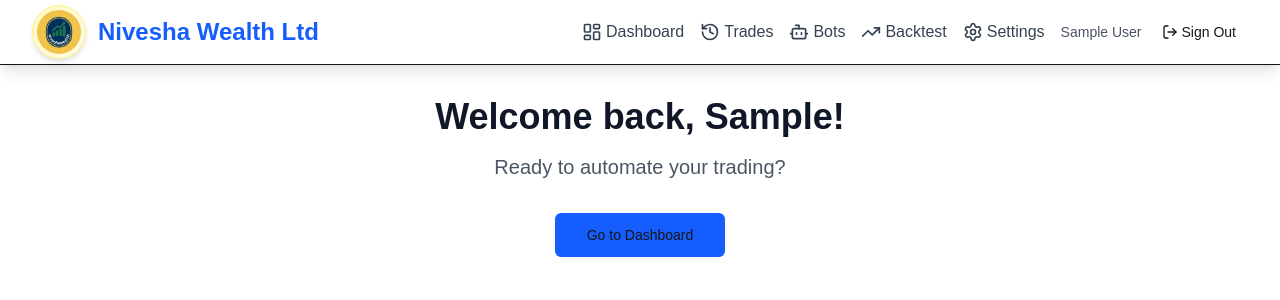
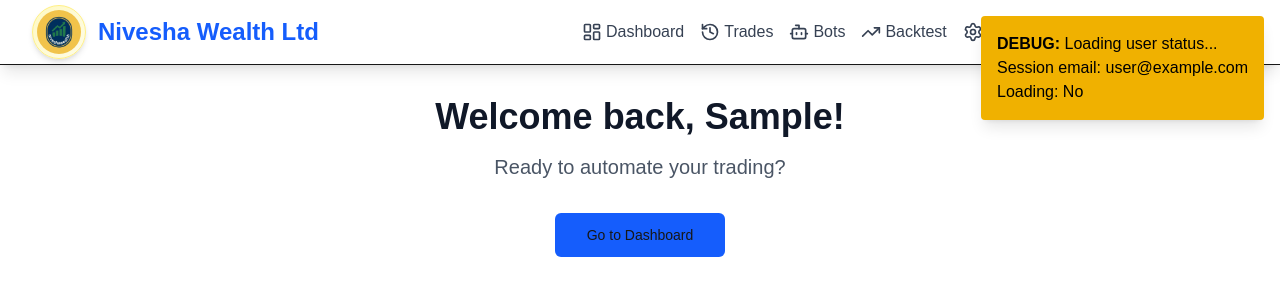
Before and after one commit to mail4arasu/tradebot, a Next.js app: page / in a window 1280 px wide. Shown: the top 300 px of the page. Built offline with nearby package versions, Linux system fonts and the light colour scheme; no server answers; the database is empty; sample sign-in values are in the browser's storage.

Commit message:
Update: 2025-10-01 10:34:58

```diff
--- a/src/components/ZerodhaNotifications.tsx
+++ b/src/components/ZerodhaNotifications.tsx
@@ -153,9 +153,35 @@ export default function ZerodhaNotifications() {
     return null
   }
 
-  // Don't show modal if conditions not met
-  if (!showModal || !statusData || statusData.status.canTrade || sessionDismissed) {
-    return null
+  // Always show a debug banner when user is logged in
+  if (!statusData) {
+    return (
+      <div className="fixed top-4 right-4 z-50 bg-yellow-500 text-black p-4 rounded shadow-lg">
+        <p><strong>DEBUG:</strong> Loading user status...</p>
+        <p>Session email: {session.user.email}</p>
+        <p>Loading: {loading ? 'Yes' : 'No'}</p>
+      </div>
+    )
+  }
+
+  // Show debug info even if modal is not shown
+  if (!showModal || statusData.status.canTrade || sessionDismissed) {
+    return (
+      <div className="fixed top-4 right-4 z-50 bg-green-500 text-black p-4 rounded shadow-lg max-w-sm">
+        <p><strong>DEBUG:</strong> Status loaded</p>
+        <p>User: {statusData.user.name}</p>
+        <p>Email: {statusData.user.email}</p>
+        <p>Can Trade: {statusData.status.canTrade ? 'Yes' : 'No'}</p>
+        <p>Status: {statusData.status.status}</p>
+        <p>Modal dismissed: {sessionDismissed ? 'Yes' : 'No'}</p>
+        <button
+          onClick={() => setSessionDismissed(false)}
+          className="mt-2 px-2 py-1 bg-white text-black rounded text-sm"
+        >
+          Reset & Show Modal
+        </button>
+      </div>
+    )
   }
 
   const notification = getNotificationContent()
```
